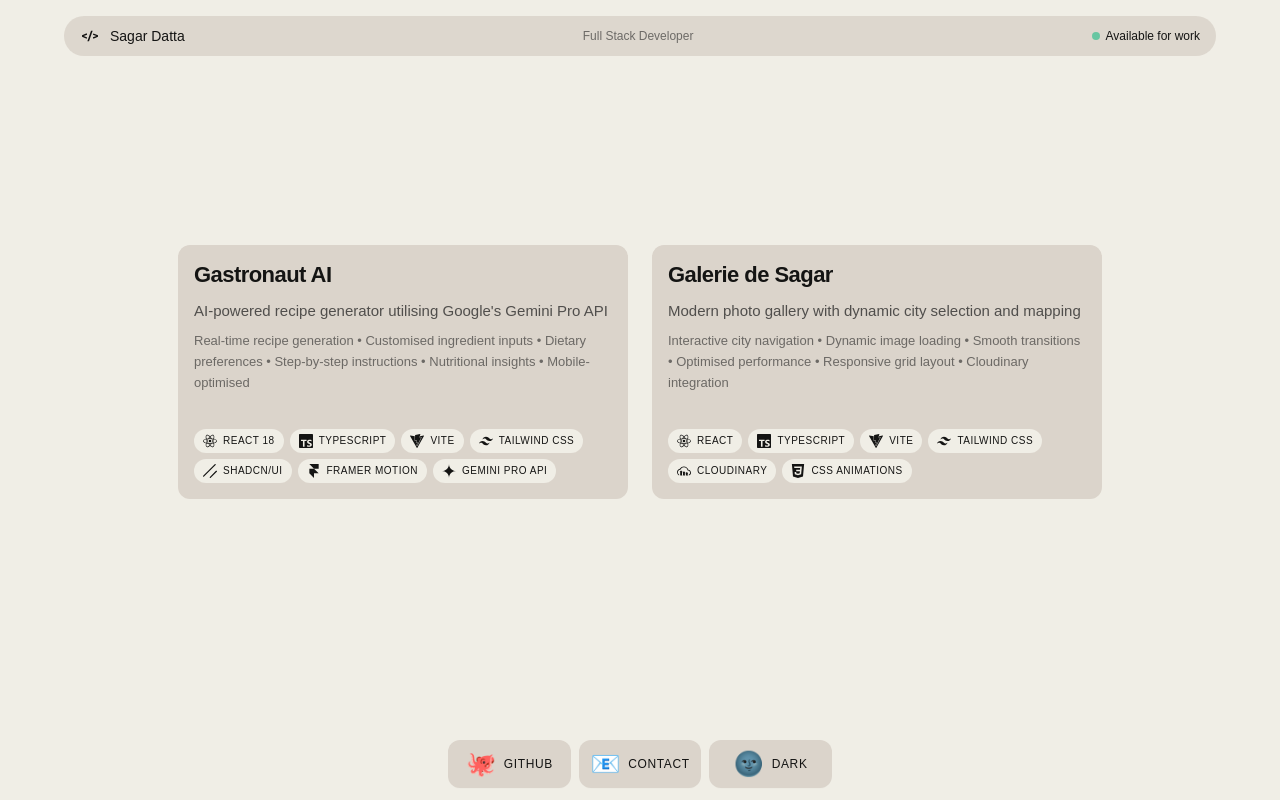
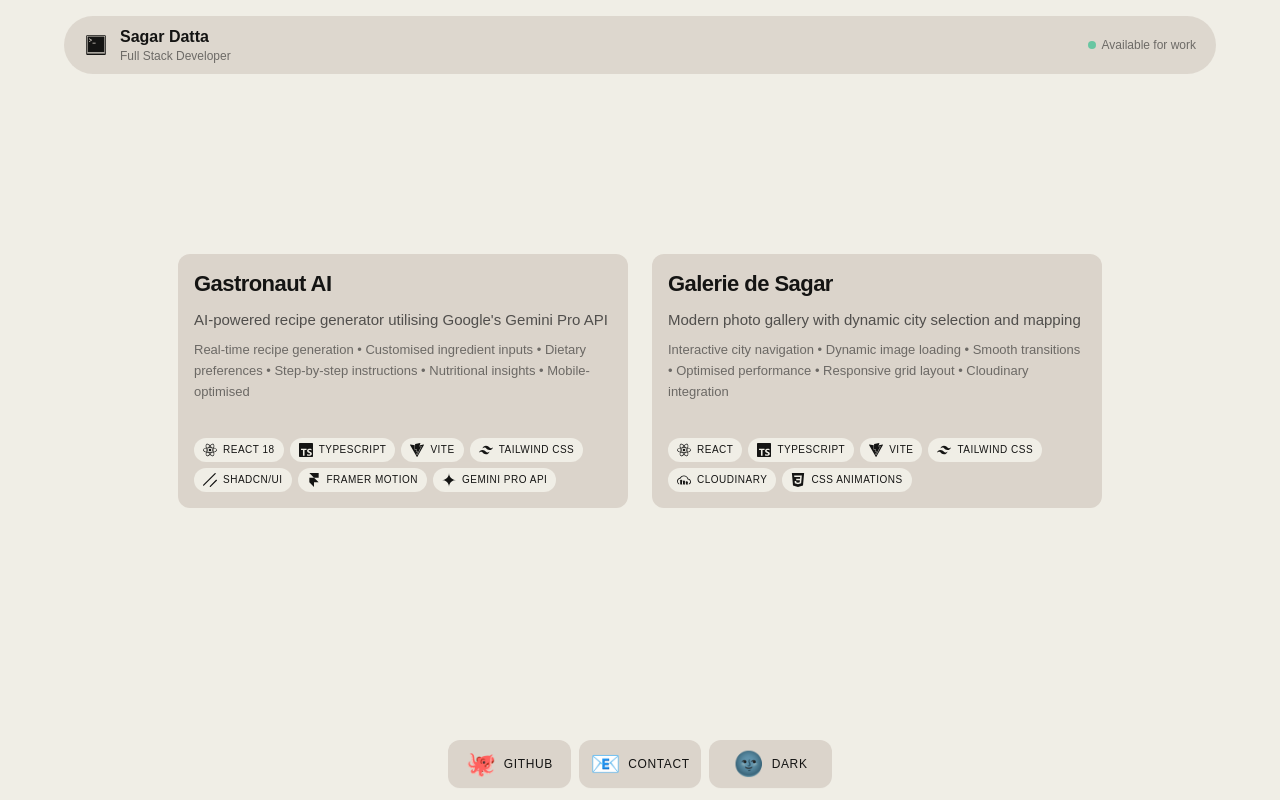
Before and after one commit to sagar-datta/portfolio, a Next.js app: page / in a window 1280 px wide. Built offline with nearby package versions, Linux system fonts and the light colour scheme.

Commit message:
refactor: Restructure Header layout and update icon

```diff
--- a/src/components/organisms/Header.tsx
+++ b/src/components/organisms/Header.tsx
@@ -1,4 +1,4 @@
-import { SiHtmx } from "react-icons/si";
+import { SiGnometerminal } from "react-icons/si";
 
 interface IHeaderProps {
   name: string;
@@ -9,31 +9,30 @@ export const Header = ({ name, profession }: IHeaderProps) => {
   return (
     <header className="sticky top-4 z-10 mx-4">
       <div className="max-w-6xl mx-auto bg-glass-button dark:bg-glass-button-dark backdrop-blur-glass rounded-full">
-        <div className="flex items-center gap-4 px-4 py-2.5">
+        <div className="flex items-center gap-6 px-5 py-2.5">
           {/* Left section with icon and name */}
-          <div className="flex items-center gap-2.5">
-            <div className="w-5 h-5 flex items-center justify-center text-primary dark:text-primary-dark">
-              <SiHtmx className="w-4 h-4" />
+          <div className="flex items-center gap-3">
+            <div className="w-6 h-6 flex items-center justify-center text-primary dark:text-primary-dark">
+              <SiGnometerminal className="w-5 h-5" />
             </div>
-            <span className="text-sm font-medium select-none text-primary dark:text-primary-dark">
-              {name}
-            </span>
+            <div className="flex flex-col">
+              <span className="text-base font-semibold select-none text-primary dark:text-primary-dark leading-snug">
+                {name}
+              </span>
+              <span className="text-xs font-medium text-dimmed-light dark:text-dimmed-dark">
+                {profession}
+              </span>
+            </div>
           </div>
 
-          {/* Center section with separator and profession */}
-          <div className="flex-1 flex items-center justify-center gap-3">
-            <div className="h-4 w-px bg-dimmed-light dark:bg-dimmed-dark"></div>
-            <span className="text-xs font-medium text-dimmed-light dark:text-dimmed-dark">
-              {profession}
-            </span>
-            <div className="h-4 w-px bg-dimmed-light dark:bg-dimmed-dark"></div>
-          </div>
+          {/* Spacer */}
+          <div className="flex-1" />
 
           {/* Right section with status indicators */}
           <div className="flex items-center gap-3 text-xs">
             <div className="flex items-center gap-1.5">
               <div className="w-2 h-2 rounded-full bg-emerald-500 animate-soft-pulse"></div>
-              <span className="font-medium text-primary dark:text-primary-dark">
+              <span className="font-medium text-dimmed-light dark:text-dimmed-dark">
                 Available for work
               </span>
             </div>
```
